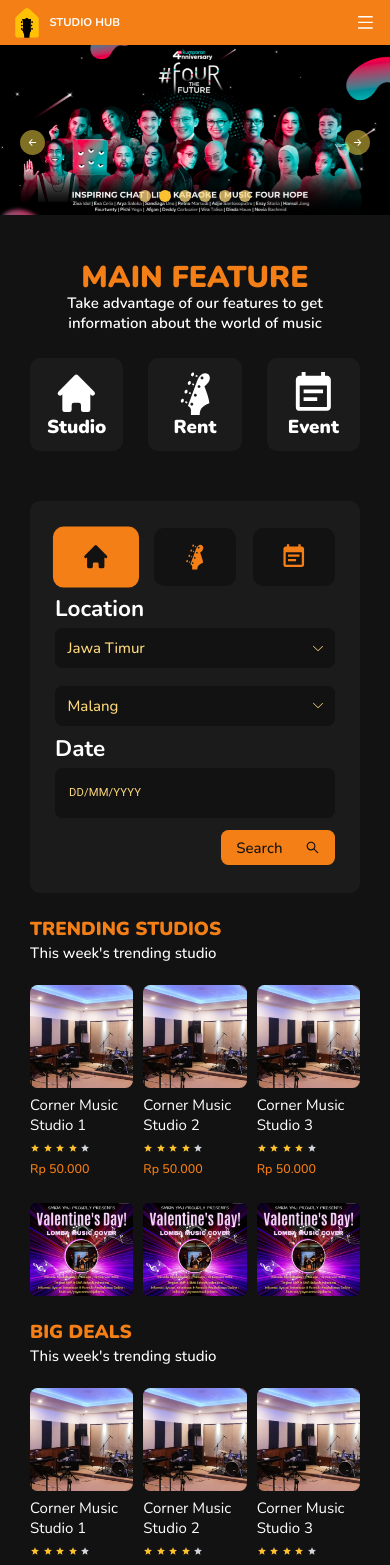
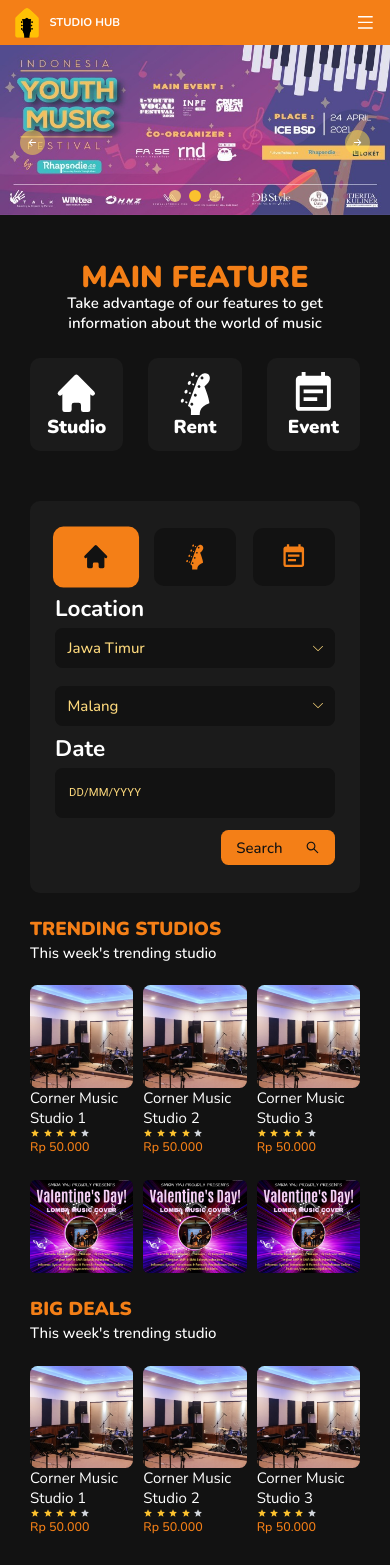
Before and after one commit to Minezee/StudioHub, a React (Vite) app: page / in a window 390 px wide. Shown: the top 1565 px of the page. Built offline with nearby package versions, Linux system fonts and the light colour scheme.

Commit message:
add new feature

```diff
--- a/src/assets/image/index.js
+++ b/src/assets/image/index.js
@@ -2,6 +2,8 @@ import facebook from "./facebook.png"
 import apple from "./apple.png"
 import google from "./google.png"
 import event_banner from "./event_banner.png"
+import banner2 from "./banner2.png"
+import banner3 from "./banner3.png"
 import logo_text from "./logo_text.png"
 import logo_footer from "./logo_footer.png"
 import display_studio from "./display_studio.png"
@@ -20,6 +22,8 @@ export {
     apple,
     google,
     event_banner,
+    banner2,
+    banner3,
     logo_text,
     logo_footer,
     display_studio,
--- a/src/components/global/Card.jsx
+++ b/src/components/global/Card.jsx
@@ -5,7 +5,7 @@ import { Link } from "react-router-dom"
 
 const Card = ({data}) => {
     return (
-        <Link to={`detail/${data.name.toLowerCase()}`} className="bg-card-bg flex h-32 sm:h-[12.5rem] justify-between text-white border-[1px] border-orange-500">
+        <Link to={`detail/${data.name.toLowerCase()}`} className="bg-card-bg flex h-32 sm:h-[12.5rem] justify-between text-white border-[1px] border-orange-500 hover:opacity-80">
             <div className="flex items-center gap-5">
                 <div className="h-full aspect-square">
                     <img src={data.img} alt={data.name} className="w-full h-full" />
--- /dev/null
+++ b/src/constants/eventBanner.js
@@ -0,0 +1,16 @@
+import { event_banner, banner2, banner3 } from "@/assets/image";
+
+export const eventBanner = [
+    {
+        name: "banner1",
+        img: event_banner,
+    },
+    {
+        name: "banner2",
+        img: banner2,
+    },
+    {
+        name: "banner3",
+        img: banner3,
+    },
+]
--- a/src/containers/Home/LocationSearch.jsx
+++ b/src/containers/Home/LocationSearch.jsx
@@ -103,7 +103,7 @@ const LocationSearch = ({ feature }) => {
                             <LocalizationProvider dateAdapter={AdapterDayjs}>
                                 <DatePicker
                                     orientation='portrait'
-                                    className='rounded-xl !bg-dark !mt-3 !text-light-txt'
+                                    className='rounded-xl !bg-dark !mt-3 !text-light-txt hover:!bg-gray-900'
                                     format='DD/MM/YYYY'
                                     value={selectedDate}
                                     onChange={setSelectedDate}
--- a/src/containers/Home/MainFeature.jsx
+++ b/src/containers/Home/MainFeature.jsx
@@ -1,7 +1,7 @@
 import { NavLink } from "react-router-dom"
 import dayjs from "dayjs"
 
-const MainFeature = ({feature}) => {
+const MainFeature = ({ feature }) => {
     const date = dayjs().format('DD-MM-YYYY');
 
     return (
@@ -12,10 +12,13 @@ const MainFeature = ({feature}) => {
             </div>
             <div className="mt-10 flex items-center justify-center gap-10 sm:gap-[6.25rem] text-white text-3xl sm:text-[2.5rem] font-black">
                 {feature.map(menu => (
-                <NavLink to={`/${menu.name}?&province=jawa%20timur&city=malang&date=${date}`} key={menu.name} className="bg-yellow-400 w-full sm:w-48 aspect-square sm:h-[12.5rem] flex flex-col items-center justify-center rounded-2xl text-white">
-                    <menu.icon className="h-[50%] sm:h-[5.5rem] w-auto" />
-                    {menu.name}
-                </NavLink>
+                    <NavLink
+                        to={`/${menu.name}?&province=jawa%20timur&city=malang&date=${date}`} key={menu.name}
+                        className="bg-yellow-400 w-full sm:w-48 aspect-square sm:h-[12.5rem] flex flex-col items-center justify-center rounded-2xl text-white hover:text-dark hover:bg-orange-500"
+                    >
+                        <menu.icon className="h-[50%] sm:h-[5.5rem] w-auto" />
+                        {menu.name}
+                    </NavLink>
                 ))}
             </div>
         </section>
--- a/src/containers/Home/Slider.jsx
+++ b/src/containers/Home/Slider.jsx
@@ -4,11 +4,10 @@ import { Swiper, SwiperSlide } from "swiper/react";
 import { useRef } from "react";
 import { Autoplay, Navigation, Pagination } from "swiper";
 import { BsArrowLeftShort, BsArrowRightShort } from 'react-icons/bs'
-import { event_banner } from "@/assets/image";
+import { eventBanner } from "@/constants/eventBanner";
 import styles from "@/styles/Styles.module.css"
 
 const Slider = () => {
-    let arr = ["1", "2", "3", "4", "5", "6"]
     const swiperRef = useRef(null);
 
     const handleNextClick = () => {
@@ -46,10 +45,10 @@ const Slider = () => {
                     <BsArrowLeftShort className="m-2" />
                 </button>
                 {/* Slide */}
-                {arr.map(name => (
-                    <SwiperSlide key={name}>
+                {eventBanner.map(banner => (
+                    <SwiperSlide key={banner.name}>
                         <div className="aspect-[2.29299363057/1] w-full bg-gray-200">
-                            <img className="w-full h-full" src={event_banner} alt="" />
+                            <img className="w-full h-full" src={banner.img} alt="" />
                         </div>
                     </SwiperSlide>
                 ))}
--- a/src/containers/Home/StudioContainer.jsx
+++ b/src/containers/Home/StudioContainer.jsx
@@ -2,6 +2,29 @@ import { display_studio } from '@/assets/image';
 import { DisplayStar } from '@/components/global';
 import { Swiper, SwiperSlide } from "swiper/react";
 import "swiper/css";
+import { NavLink } from 'react-router-dom';
+
+const LargeCard = ({ data }) => (
+    <NavLink to="/" className="text-2xl flex flex-col gap-3 hover:opacity-90 hover:border-b-[1px] border-orange-500">
+        <div className='h-[15.25rem] rounded-xl'>
+            <img src={display_studio} alt="" className='h-full w-full rounded-xl' />
+        </div>
+        <h3>Corner Music Studio {data}</h3>
+        <DisplayStar rating={4} />
+        <p className='text-orange-500 font-medium text-xl lg:text-2xl'>Rp 50.000</p>
+    </NavLink>
+)
+
+const SmallCard = ({ data }) => (
+    <NavLink>
+        <div className='h-[10.25rem] sm:h-[14rem] rounded-xl'>
+            <img src={display_studio} alt="" className='h-full w-full rounded-xl' />
+        </div>
+        <h3>Corner Music Studio {data}</h3>
+        <DisplayStar rating={4} />
+        <p className='text-orange-500 font-medium text-xl lg:text-2xl'>Rp 50.000</p>
+    </NavLink>
+)
 
 const StudioContainer = ({ title, paragraph, studio }) => {
     return (
@@ -17,13 +40,8 @@ const StudioContainer = ({ title, paragraph, studio }) => {
                 loop
                 className='mySwiper hidden md:block mt-9'>
                 {studio.map(data => (
-                    <SwiperSlide key={data} className='text-2xl flex flex-col gap-3 cursor-pointer'>
-                        <div className='h-[15.25rem] rounded-xl'>
-                            <img src={display_studio} alt="" className='h-full w-full rounded-xl' />
-                        </div>
-                        <h3>Corner Music Studio {data}</h3>
-                        <DisplayStar rating={4} />
-                        <p className='text-orange-500 font-medium text-xl lg:text-2xl'>Rp 50.000</p>
+                    <SwiperSlide key={data} className='text-2xl flex flex-col gap-3'>
+                        <LargeCard data={data} />
                     </SwiperSlide>
                 ))}
             </Swiper>
@@ -38,12 +56,7 @@ const StudioContainer = ({ title, paragraph, studio }) => {
                 className='mySwiper block md:hidden mt-9'>
                 {studio.map(data => (
                     <SwiperSlide key={data} className='text-2xl flex flex-col gap-3 cursor-pointer'>
-                        <div className='h-[10.25rem] sm:h-[14rem] rounded-xl'>
-                            <img src={display_studio} alt="" className='h-full w-full rounded-xl' />
-                        </div>
-                        <h3>Corner Music Studio {data}</h3>
-                        <DisplayStar rating={4} />
-                        <p className='text-orange-500 font-medium text-xl lg:text-2xl'>Rp 50.000</p>
+                        <SmallCard data={data}/>
                     </SwiperSlide>
                 ))}
             </Swiper>
--- a/src/pages/Profile.jsx
+++ b/src/pages/Profile.jsx
@@ -137,7 +137,7 @@ const Profile = () => {
             </div>
           </form>
 
-          <div className="w-1/4">
+          <div className="w-96 xl:w-1/4">
             <h3 className="text-h5">Your Studio Hub Account</h3>
             <div className="bg-gray-footer font-bold px-6 py-7 rounded-lg">
               <div className="flex justify-between items-center">
```
Also changed, not shown: src/assets/image/banner2.png (added), src/assets/image/banner3.png (added). Lines whose indentation alone changed are shown as unchanged.
